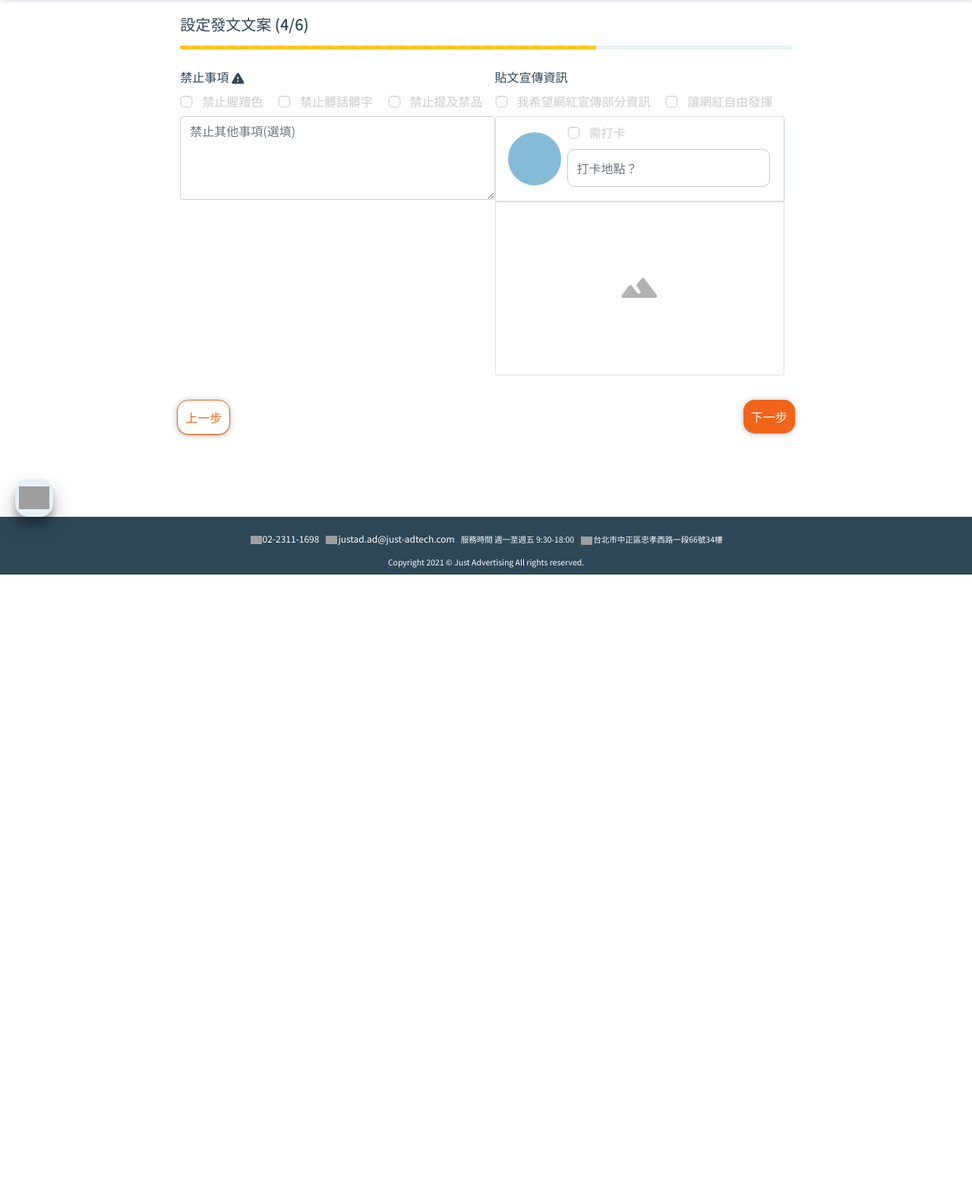
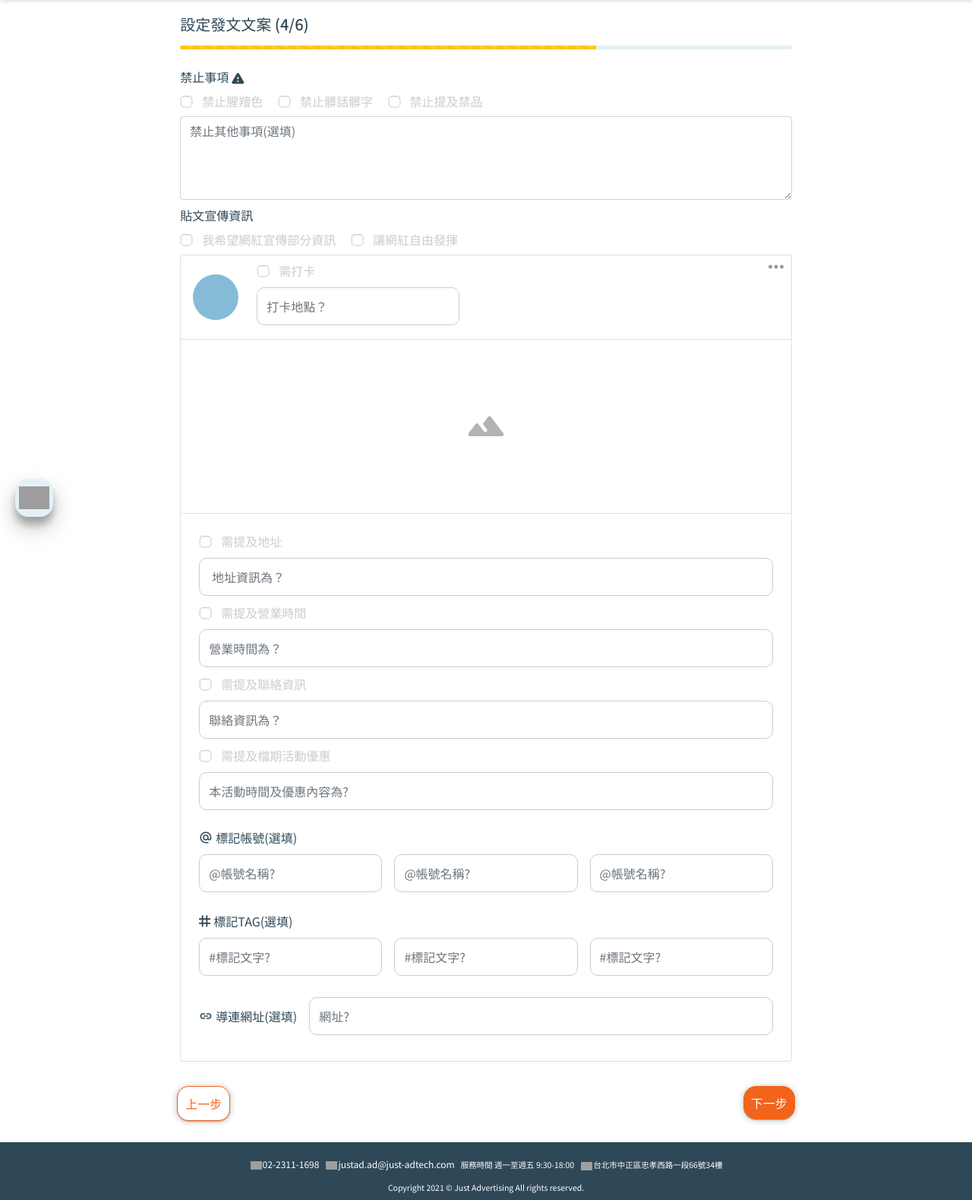
Before and after one commit to CCJ1994/CCJ1994.github.io, a PHP site: page /other/fim/step4.html in a window 1280 px wide. Shown: the part 70-1649 px from the top of the page at 76% size. Before the commit the page ends 826 px from the top, so only its background shows below. Run offline with PHP 8.4, Linux system fonts and the light colour scheme; some libraries are stand-ins or nearby versions; grey boxes are pictures that could not be loaded.

Commit message:
step4 finish

```diff
--- a/other/fim/css/fimstyle.css
+++ b/other/fim/css/fimstyle.css
@@ -82,17 +82,18 @@ outline: none !important;
   margin: 10px 10px 10px 0;
   padding:10px 15px 10px 15px;
   height: 40px;
-  border-radius: 8px;
+  border-radius: 6px;
   color: #fff;
   background-color: #ccc;
   border:1px solid #E5F1F6;
   position: relative;
+
 }
 .radioBtn::after{
   content: "";
   position: absolute;
-  width: 10px;
-  height: 10px;
+  width: 5px;
+  height: 5px;
   border-radius: 50%;
   background-color:#fff;
   left: 4px;
@@ -212,7 +213,7 @@ outline: none !important;
 }
 .btn-next{
   padding: 10px;
-  border-radius: 15px;
+  border-radius: 17px;
   border:0;
   background-color: #f26419;
   color: #fff;
@@ -555,7 +556,12 @@ z-index: -1;
 .dropdown-toggle::after{
   border-top:.3em solid #F26419 ;
 }
-
+/* #nextBtn{
+  position: fixed;
+  bottom: 90px;
+  right: 20px;
+  z-index: 2;
+} */
 
 /* step3 page */
 .accordion-button{
@@ -583,19 +589,35 @@ z-index: -1;
   align-items: center;
 }
 #postcontent .card-header>div:first-child{
-  width: 70px;
-  height: 70px;
+  width: 60px;
+  height: 60px;
   background-color: #86bbd8;
   border-radius: 50%;
+}
+#postcontent>div:first-child{
+position: relative;
+}
+#postcontent>div:first-child::before{
+  position: absolute;
+  content: "";
+  background-image: url("../img/more_horiz_black_24dp.svg");
+  background-repeat: no-repeat;
+  background-size: 30px;
+  width: 50px;
+  height: 50px;
+  right: -15px;
+  top: 0px;
+
 }
 #postcontent .card{
   border: 0;
   box-shadow:inset  1px 1px 2px #c7d2d6,inset  -1px -1px 2px #e6e6e6;
 }
 #postcontent .card-header{
-  box-shadow:  1px 1px 2px #c7d2d6,  -1px -1px 2px #e6e6e6;
   background-color: #fff;
 }
+
+
 #postcontent .card-body{
   padding: 100px;
 }
--- a/other/fim/step4.html
+++ b/other/fim/step4.html
@@ -76,7 +76,7 @@
       </div>
     </div>
     <div class="container my-4 d-flex flex-wrap">
-      <div>
+      <div class="col-12">
         <div class="inputTit">
           禁止事項<img class="ms-1" src="./img/attention.svg" width="17">
         </div>
@@ -96,7 +96,7 @@
           <div class="my-2"><textarea name="" class="adtextarea form-control" placeholder="禁止其他事項(選填)" rows="4"></textarea></div>
         </div>
       </div>
-      <div>
+      <div class="col-12">
         <div class="inputTit">貼文宣傳資訊</div>
         <div class="my-2">
           <span class="me-3 adcheck">
@@ -110,17 +110,93 @@
         </div>
         <div id="postcontent" class="card">
           <div class="card-header d-flex align-items-center">
-            <div class="me-2"></div>
+            <div class="me-4"></div>
             <div>
               <div class="me-3 adcheck">
                 <input id="location" class="" type="checkbox">
                 <label for="location"><span class="checkBtn"></span>需打卡</label>
               </div>
               <div><input class="adinput form-control" type="text" placeholder="打卡地點？"></div>
+            </div>
+          </div>
+          <div class="card-body d-flex justify-content-center"><img src="./img/photo.svg" width="50"></div>
+          <div class="footer p-4 border-top">
+            <div class="">
+              <div class="me-3  adcheck">
+                <input id="addr" class="" type="checkbox">
+                <label for="addr"><span class="checkBtn"></span>需提及地址</label>
+              </div>
+              <div class="col">
+                <input class="adinput form-control" type="text" placeholder=" 地址資訊為？">
+              </div>
+            </div>
+            <div class="">
+              <div class="me-3 adcheck">
+                <input id="worktime" class="" type="checkbox">
+                <label for="worktime"><span class="checkBtn"></span>需提及營業時間</label>
+              </div>
+              <div class="col">
+                <input class="adinput form-control" type="text" placeholder="營業時間為？">
+              </div>
+            </div>
+            <div class="">
+              <div class="me-3 adcheck">
+                <input id="contact" class="" type="checkbox">
+                <label for="contact"><span class="checkBtn"></span>需提及聯絡資訊</label>
+              </div>
+              <div class="col">
+                <input class="adinput form-control" type="text" placeholder="聯絡資訊為？">
+              </div>
+            </div>
+            <div class="">
+              <div class="me-3 adcheck">
+                <input id="discount" class="" type="checkbox">
+                <label for="discount"><span class="checkBtn"></span>需提及檔期活動優惠</label>
+              </div>
+              <div class="col">
+                <input class="adinput form-control" type="text" placeholder="本活動時間及優惠內容為?">
+              </div>
+            </div>
+            <div class="mt-3 d-flex flex-wrap">
+              <div class="my-2 col-12">
+                <div class="inputTit d-flex"><img class="me-1" src="./img/alternate_email24dp.svg" width="18">標記帳號(選填)</div>
+                <div class="row row-cols-md-3 row-cols-1 g-3">
+                  <div class="col">
+                    <input class="adinput form-control" type="text" placeholder="@帳號名稱?">
+                  </div>
+                  <div class="col">
+                    <input class="adinput form-control" type="text" placeholder="@帳號名稱?">
+                  </div>
+                  <div class="col">
+                    <input class="adinput form-control" type="text" placeholder="@帳號名稱?">
+                  </div>
+                </div>
+              </div>
+            </div>
+            <div class="d-flex flex-wrap">
+              <div class="my-2 col-12">
+                <div class="inputTit d-flex"><img class="me-1" src="./img/tag_dp.svg" width="15">標記TAG(選填)</div>
+                <div class="row row-cols-md-3 row-cols-1 g-3">
+                  <div class="col">
+                    <input class="adinput form-control" type="text" placeholder="#標記文字?">
+                  </div>
+                  <div class="col">
+                    <input class="adinput form-control" type="text" placeholder="#標記文字?">
+                  </div>
+                  <div class="col">
+                    <input class="adinput form-control" type="text" placeholder="#標記文字?">
+                  </div>
+                </div>
+              </div>
+            </div>
+            <div class="d-flex flex-wrap align-items-center">
+                <div class="me-3 inputTit d-flex"><img class="me-1" src="./img/link_black_24dp.svg" width="18">導連網址(選填)</div>
+                <div class="col">
+                  <input class="adinput form-control" type="text" placeholder="網址?">
+                </div>
 
             </div>
           </div>
-          <div class="card-body d-flex justify-content-center"><img src="./img/photo.svg" width="50"></div>
         </div>
       </div>
     </div>
--- a/other/fim/test2.html
+++ b/other/fim/test2.html
@@ -82,7 +82,7 @@
       </div>
     </div>
     <div  class="container my-4 d-flex flex-wrap">
-      <div id="step2" style="display: none;" class="my-3 col-sm-12">
+      <div id="step2" class="my-3 col-sm-12">
         <div class="inputTit">曝光平台</div>
         <div class="decide d-flex">
           <div>
```
Also changed, not shown: other/fim/addproject.html (+20 -64 lines), other/fim/step2.html (+12 -8 lines), other/fim/img/alternate_email24dp.svg (added), other/fim/img/link_black_24dp.svg (added), other/fim/img/more_horiz_black_24dp.svg (added), other/fim/img/tag_dp.svg (added), 2 other files.
